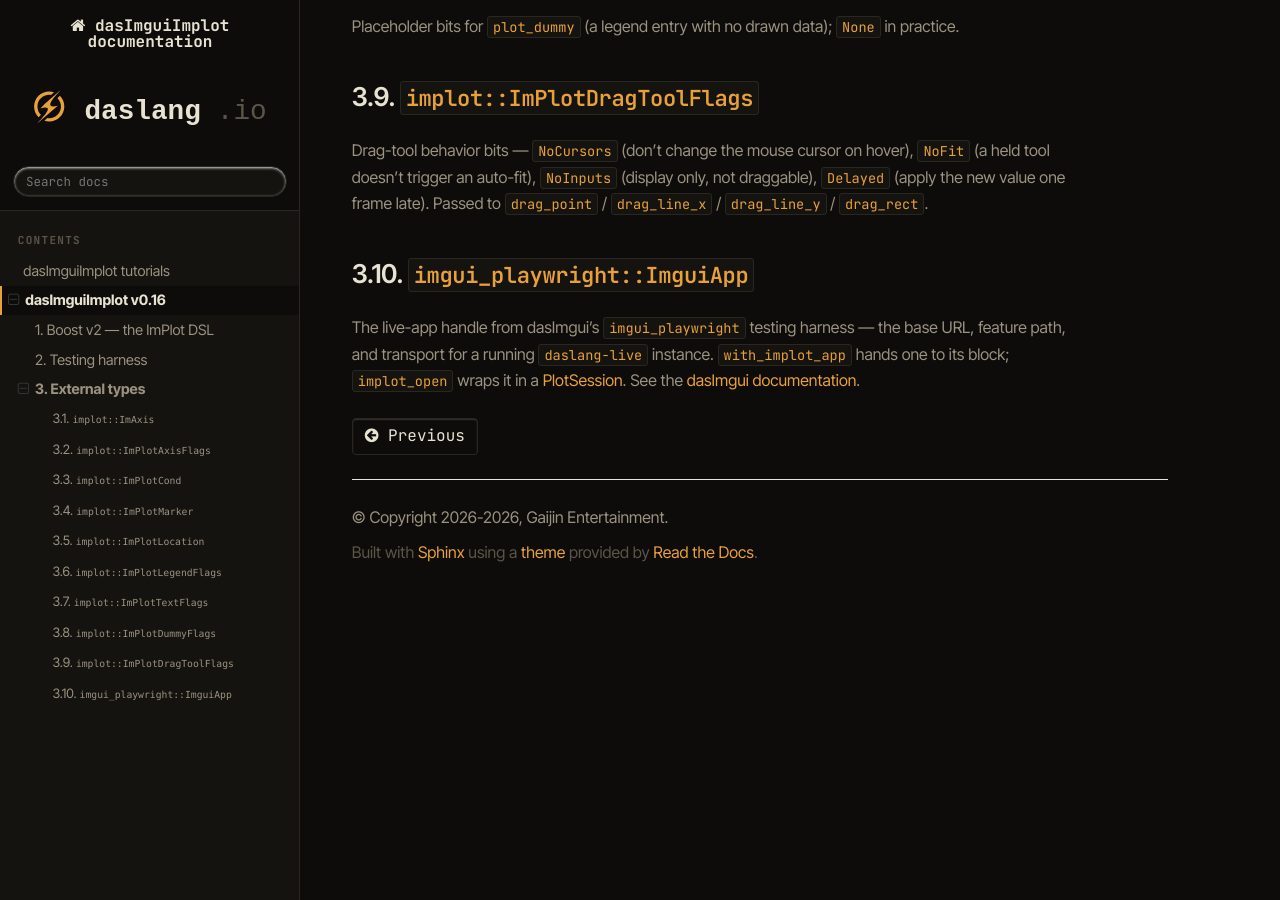
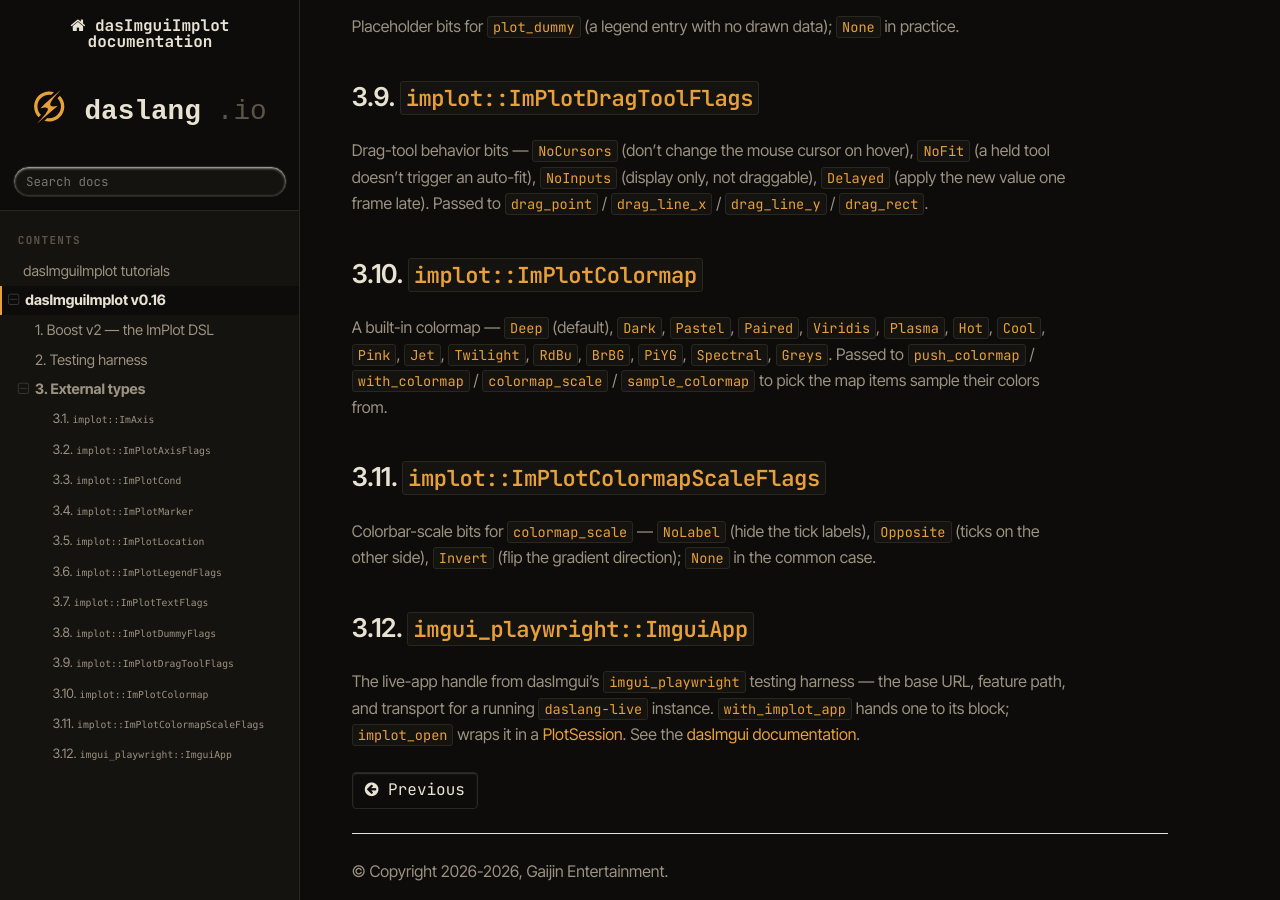
Before and after one commit to aleksisch/dasImguiImplot, a Sphinx documentation site: the page built from doc/source/stdlib/external_types.rst, in a window 1280 px wide and 900 px high, scrolled down 1502 px. Built offline with Sphinx 7.4.7 and the Read the Docs theme 3.1.0, drawn with Linux system fonts in a browser that asks for light colours; pages that are not in the unit, such as notebooks, are missing from menus.

Commit message:
M5: colormap wrappers + colormaps_and_style tutorial
The ImPlot colormap API (PushColormap / PopColormap / ColormapScale / SampleColormap)
is already in the generated binding, and the binding exposes ImPlot's typedef-int
colormap handle AS the ImPlotColormap enum (.Deep / .Viridis / .Spectral / .Greys /
...) — so the wrappers pass the enum straight through, no int cast and no C++
forwarder (pure daslib, like the drag tools).

daslib/implot_boost_v2.das: push_colormap / pop_colormap / with_colormap (RAII scope)
+ colormap_scale (colorbar legend; takes an explicit cmap since the native cmap param
is the enum, not an IMPLOT_AUTO int) + sample_colormap. `label` is reserved -> the
colorbar param is label_id.

examples/tutorial/colormaps_and_style.das: a Viridis heatmap with its matching
colorbar, beside six sine series auto-colored by Spectral. (Raw imgui SameLine is
IMGUI002-forbidden -> the v2 bare same_line().)

tests/integration/test_colormaps.das: asserts both colormap-scoped plots register and
draw. Full suite green headless, 4 workers (6 tests).

Docs kept in lockstep: implot2rst.das gains a "Colormaps" group (Uncategorized gate
stays green) and external_types.rst anchors the two new enums the generated page emits
(ImPlotColormap + ImPlotColormapScaleFlags); sphinx-build -W clean locally.

Co-Authored-By: Claude Opus 4.8 (1M context) <noreply@anthropic.com>

```diff
--- a/doc/source/stdlib/external_types.rst
+++ b/doc/source/stdlib/external_types.rst
@@ -92,6 +92,26 @@ Drag-tool behavior bits — ``NoCursors`` (don't change the mouse cursor on hove
 not draggable), ``Delayed`` (apply the new value one frame late). Passed to
 ``drag_point`` / ``drag_line_x`` / ``drag_line_y`` / ``drag_rect``.
 
+.. _enum-implot-ImPlotColormap:
+
+``implot::ImPlotColormap``
+==========================
+
+A built-in colormap — ``Deep`` (default), ``Dark``, ``Pastel``, ``Paired``,
+``Viridis``, ``Plasma``, ``Hot``, ``Cool``, ``Pink``, ``Jet``, ``Twilight``,
+``RdBu``, ``BrBG``, ``PiYG``, ``Spectral``, ``Greys``. Passed to ``push_colormap`` /
+``with_colormap`` / ``colormap_scale`` / ``sample_colormap`` to pick the map items
+sample their colors from.
+
+.. _enum-implot-ImPlotColormapScaleFlags:
+
+``implot::ImPlotColormapScaleFlags``
+====================================
+
+Colorbar-scale bits for ``colormap_scale`` — ``NoLabel`` (hide the tick labels),
+``Opposite`` (ticks on the other side), ``Invert`` (flip the gradient direction);
+``None`` in the common case.
+
 .. _struct-imgui_playwright-ImguiApp:
 
 ``imgui_playwright::ImguiApp``
```
Also changed, not shown: 4 other files.
